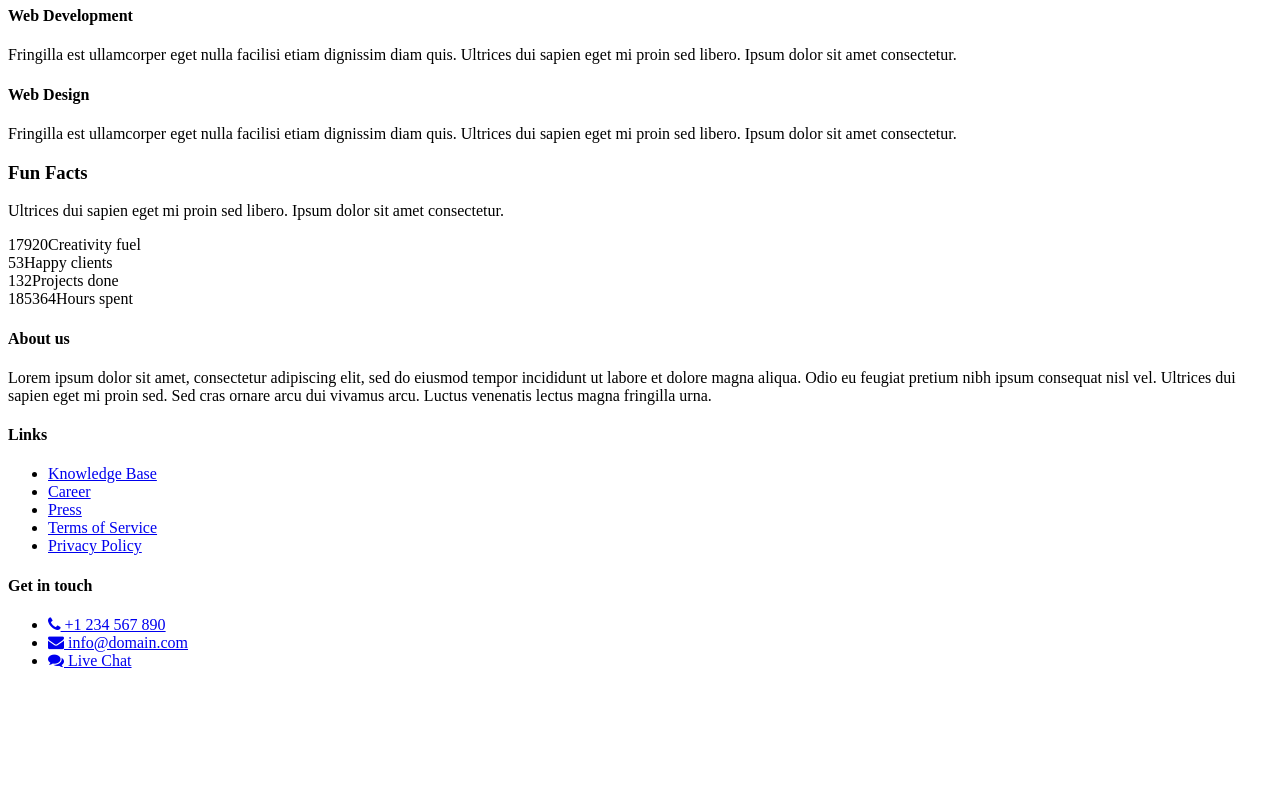
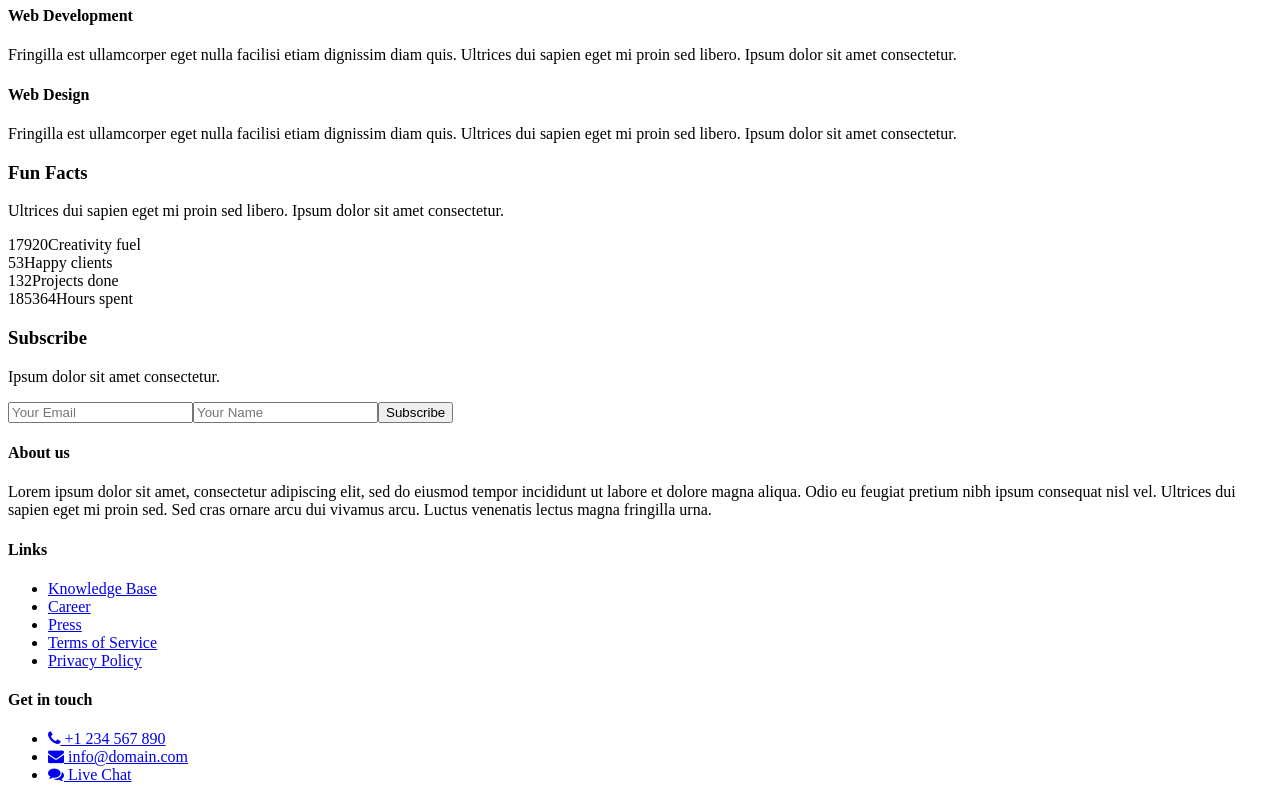
Before and after one commit to AmirF27/angular-template, an Angular app: page / in a window 1280 px wide. Shown: the part 794-1594 px from the top of the page. Before the commit the page ends 1480 px from the top, so only its background shows below. Built offline with nearby package versions, Linux system fonts and the light colour scheme.

Commit message:
Create subscribe component

```diff
--- a/src/app/app.module.ts
+++ b/src/app/app.module.ts
@@ -11,6 +11,7 @@ import { FooterComponent } from './components/footer/footer.component';
 import { CardComponent } from './components/card/card.component';
 import { HomeComponent } from './components/home/home.component';
 import { StatCardComponent } from './components/stat-card/stat-card.component';
+import { SubscribeComponent } from './components/subscribe/subscribe.component';
 
 @NgModule({
   declarations: [
@@ -23,7 +24,8 @@ import { StatCardComponent } from './components/stat-card/stat-card.component';
     FooterComponent,
     CardComponent,
     HomeComponent,
-    StatCardComponent
+    StatCardComponent,
+    SubscribeComponent
   ],
   imports: [
     BrowserModule
--- a/src/app/components/home/home.component.html
+++ b/src/app/components/home/home.component.html
@@ -44,3 +44,5 @@
   <app-stat-card title="Projects done" [num]="132"></app-stat-card>
   <app-stat-card title="Hours spent" [num]="185364"></app-stat-card>
 </section>
+
+<app-subscribe></app-subscribe>
--- /dev/null
+++ b/src/app/components/subscribe/subscribe.component.html
@@ -0,0 +1,9 @@
+<section>
+  <h3>Subscribe</h3>
+  <p>Ipsum dolor sit amet consectetur.</p>
+  <form action="#" method="post">
+    <input type="email" name="email" placeholder="Your Email">
+    <input type="name" name="name" placeholder="Your Name">
+    <button type="submit">Subscribe</button>
+  </form>
+</section>
--- /dev/null
+++ b/src/app/components/subscribe/subscribe.component.ts
@@ -0,0 +1,15 @@
+import { Component, OnInit } from '@angular/core';
+
+@Component({
+  selector: 'app-subscribe',
+  templateUrl: './subscribe.component.html',
+  styleUrls: ['./subscribe.component.scss']
+})
+export class SubscribeComponent implements OnInit {
+
+  constructor() { }
+
+  ngOnInit() {
+  }
+
+}
```
Also changed, not shown: src/app/components/subscribe/subscribe.component.scss (added), 1 other file (tests, documents, lock files or other folders).
